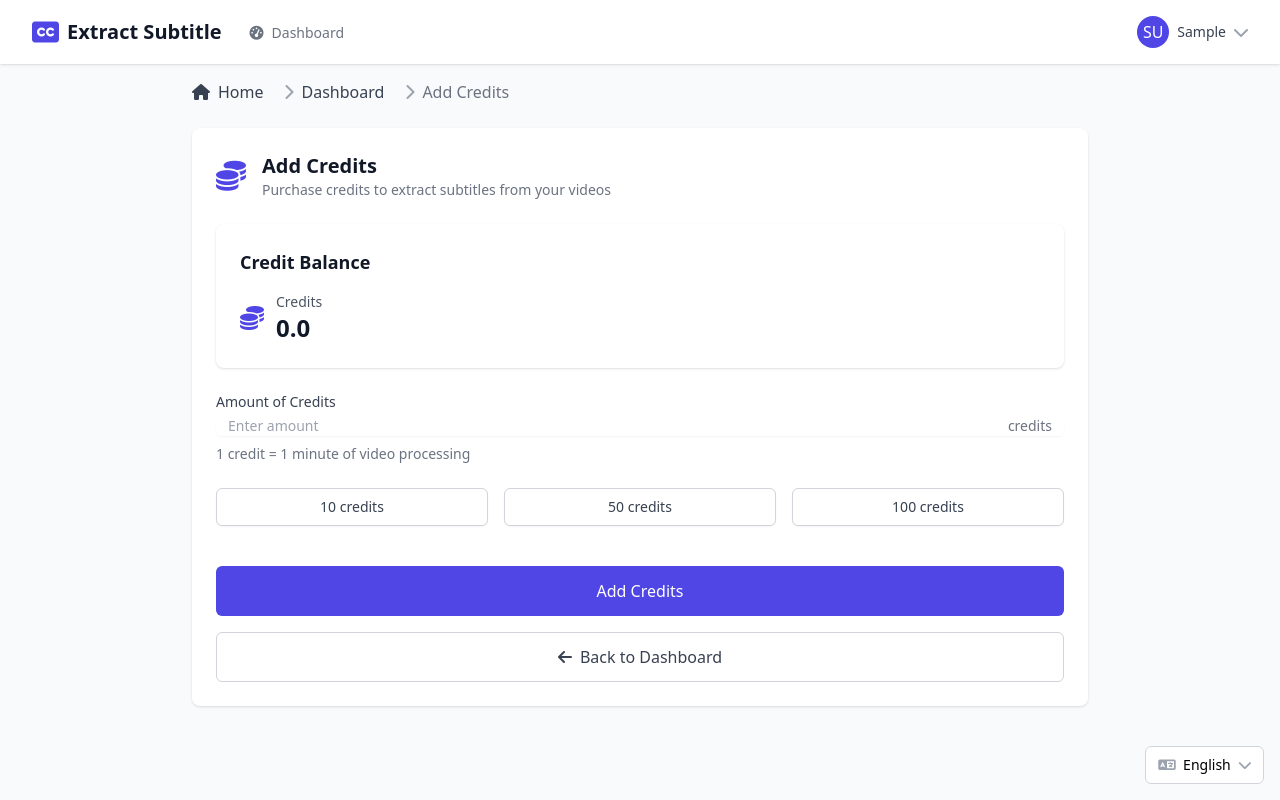
After one commit to mahenrique94/extract-subtitle, a Flask app: page /add-credits in a window 1280 px wide. The commit adds this page. Run offline with Flask 3, Linux system fonts and the light colour scheme; the visitor is signed in with stand-in values (Sample User, id 1); some libraries are stand-ins or nearby versions.

Commit message:
feat: credit balance

```diff
--- a/app/babel.py
+++ b/app/babel.py
@@ -1,5 +1,5 @@
 from flask import request, session, g
-from flask_babel import Babel
+from flask_babel import Babel, format_datetime
 from app.config.languages import SUPPORTED_LANGUAGES
 import logging
 
@@ -29,6 +29,9 @@ def get_locale():
 def configure_babel(app):
     babel.init_app(app, locale_selector=get_locale)
 
+    # Add format_datetime filter
+    app.jinja_env.filters['format_datetime'] = format_datetime
+
     @app.before_request
     def before_request():
         g.lang_code = get_locale()
--- a/app/main/routes.py
+++ b/app/main/routes.py
@@ -1,4 +1,4 @@
-from flask import Blueprint, render_template, request, send_from_directory, current_app, flash, redirect, url_for, jsonify, session
+from flask import Blueprint, render_template, request, send_from_directory, current_app, flash, redirect, url_for, jsonify, session, get_flashed_messages
 from flask_login import login_required, current_user
 import os
 import logging
@@ -8,7 +8,7 @@ from app.services.subtitle_extractor import SubtitleExtractor
 from app import db
 import threading
 from app import create_app
-from flask_babel import _
+from flask_babel import _, format_datetime
 from app.config.languages import SUPPORTED_LANGUAGES
 from datetime import datetime
 from werkzeug.utils import secure_filename
@@ -39,6 +39,15 @@ def dashboard():
     logger.debug('Accessing dashboard route')
     form = UploadForm()
 
+    # Get pagination parameters with defaults
+    page = request.args.get('page', 1, type=int)
+    per_page = request.args.get('per_page', 10, type=int)
+
+    # Get user's extractions with pagination
+    extractions = SubtitleExtraction.query.filter_by(user_id=current_user.id)\
+        .order_by(SubtitleExtraction.created_at.desc())\
+        .paginate(page=page, per_page=per_page, error_out=False)
+
     # Get available languages for the dropdown
     language_options = [
         {'value': 'en', 'label': _('English')},
@@ -60,103 +69,83 @@ def dashboard():
             # Initialize subtitle extractor
             extractor = SubtitleExtractor(current_app.config['UPLOAD_FOLDER'])
 
-            # Create extraction record first
+            # Get video duration and check credits
+            video_path = os.path.join(current_app.config['UPLOAD_FOLDER'], secure_filename(form.file.data.filename))
+            duration_seconds = extractor.get_video_duration(video_path)  # Already in seconds
+
+            # Calculate required credits (1 credit per minute)
+            required_credits = (duration_seconds / 60) + 1  # Round up to nearest minute
+
+            # Get user's credit balance
+            credit_balance = current_user.credit_balance or 0.0
+
+            logger.info(f"Video duration: {duration_seconds} seconds, Required credits: {required_credits}, User balance: {credit_balance}")
+
+            if credit_balance < required_credits:
+                error_message = _('Insufficient credits! You have {} credits, but need {} credits for this video. Please add more credits to continue.').format(
+                    credit_balance,
+                    required_credits
+                )
+                flash(error_message, 'error')
+                return jsonify({'error': error_message})
+
+            # Process the file
+            filename = secure_filename(form.file.data.filename)
+            file_path = os.path.join(current_app.config['UPLOAD_FOLDER'], filename)
+            form.file.data.save(file_path)
+
+            # Deduct credits from user's balance
+            current_user.credit_balance = credit_balance - required_credits
+            db.session.commit()
+
+            # Create extraction record
             extraction = SubtitleExtraction(
                 user_id=current_user.id,
-                original_filename='',  # Will be set after saving
-                srt_filename='',  # Will be set after processing
-                target_language='unknown',  # Will be updated with detected language
+                original_filename=filename,
+                target_language='unknown',
                 status='pending'
             )
             db.session.add(extraction)
             db.session.commit()
-            extraction_id = extraction.id
 
-            # Save the uploaded file
-            filename = secure_filename(form.file.data.filename)
-            file_path = os.path.join(current_app.config['UPLOAD_FOLDER'], filename)
-            form.file.data.save(file_path)
-
-            # Update extraction record with filename
-            extraction.original_filename = filename
-            db.session.commit()
-
-            # Start processing in background
-            def process_extraction():
-                app = create_app()
-                with app.app_context():
+            # Start background processing
+            def process_file(extraction_id):
+                with create_app().app_context():
                     try:
-                        # Get the extraction record
+                        # Get a fresh reference to the extraction object
                         extraction = SubtitleExtraction.query.get(extraction_id)
-                        if not extraction:
-                            logger.error(f"Extraction record not found: {extraction_id}")
-                            return
-
-                        # Update status to processing
-                        extraction.status = 'processing'
-                        extraction.progress = 0
+                        extractor = SubtitleExtractor(current_app.config['UPLOAD_FOLDER'])
+                        extractor.process_extraction(extraction_id)
+                    except Exception as e:
+                        logger.error(f"Error processing file: {str(e)}")
+                        # Get a fresh reference to update the status
+                        extraction = SubtitleExtraction.query.get(extraction_id)
+                        extraction.status = 'failed'
                         db.session.commit()
 
-                        # Extract subtitles using original audio language
-                        srt_filename, detected_language = extractor.extract_subtitles(file_path, extraction_id)
-
-                        # Update extraction record
-                        extraction.srt_filename = srt_filename
-                        extraction.target_language = detected_language  # Store the detected language
-                        extraction.status = 'completed'
-                        extraction.progress = 100
-                        extraction.completed_at = datetime.utcnow()
-                        db.session.commit()
-
-                        logger.info(f"Extraction completed successfully: {extraction_id}")
-                    except Exception as e:
-                        logger.error(f"Error processing extraction {extraction_id}: {str(e)}")
-                        try:
-                            extraction = SubtitleExtraction.query.get(extraction_id)
-                            if extraction:
-                                extraction.status = 'failed'
-                                extraction.error_message = str(e)
-                                db.session.commit()
-                        except Exception as inner_e:
-                            logger.error(f"Error updating failed status: {str(inner_e)}")
-
-            # Start background processing
-            thread = Thread(target=process_extraction)
-            thread.daemon = True
+            thread = Thread(target=process_file, args=(extraction.id,))
             thread.start()
 
             flash(_('File uploaded successfully. Extraction started.'), 'success')
-            return redirect(url_for('main.dashboard'))
+            return jsonify({'success': True})
 
         except Exception as e:
-            logger.error(f"Error in upload route: {str(e)}")
-            flash(_('An error occurred while processing your file.'), 'error')
-            return redirect(url_for('main.dashboard'))
-
-    for field, errors in form.errors.items():
-        for error in errors:
-            flash(f"{getattr(form, field).label.text}: {error}", 'error')
-
-    # Get pagination parameters
-    page = request.args.get('page', 1, type=int)
-    per_page = request.args.get('per_page', 10, type=int)
-
-    # Get user's extractions with pagination
-    pagination = SubtitleExtraction.query.filter_by(user_id=current_user.id)\
-        .order_by(SubtitleExtraction.created_at.desc())\
-        .paginate(page=page, per_page=per_page, error_out=False)
-
-    extractions = pagination.items
+            logger.error(f"Error processing upload: {str(e)}")
+            error_message = _('Error processing video file. Please try again.')
+            flash(error_message, 'error')
+            return jsonify({'error': error_message})
 
     return render_template('main/dashboard.html',
                          title=_('Dashboard'),
                          form=form,
-                         extractions=extractions,
                          language_options=language_options,
-                         current_language=session.get('language', 'en'),
+                         credit_balance=current_user.credit_balance or 0.0,
+                         extractions=extractions.items,
                          page=page,
                          per_page=per_page,
-                         total_pages=pagination.pages)
+                         total_pages=extractions.pages,
+                         has_next=extractions.has_next,
+                         has_prev=extractions.has_prev)
 
 @main.route('/download/<filename>')
 @login_required
@@ -293,3 +282,35 @@ def save_srt():
     except Exception as e:
         logger.error(f"Error saving SRT file: {str(e)}")
         return jsonify({'success': False, 'message': str(e)}), 500
+
+@main.route('/add-credits', methods=['GET', 'POST'])
+@login_required
+def add_credits():
+    """Handle credit purchase page and processing."""
+    if request.method == 'POST':
+        try:
+            # Get the amount of credits to add from the form
+            amount = float(request.form.get('amount', 0))
+
+            if amount <= 0:
+                flash(_('Please enter a valid amount of credits.'), 'error')
+                return redirect(url_for('main.add_credits'))
+
+            # Update user's credit balance
+            current_user.credit_balance = (current_user.credit_balance or 0.0) + amount
+            db.session.commit()
+
+            flash(_('Credits added successfully!'), 'success')
+            return redirect(url_for('main.dashboard'))
+
+        except ValueError:
+            flash(_('Please enter a valid number.'), 'error')
+            return redirect(url_for('main.add_credits'))
+        except Exception as e:
+            logger.error(f"Error adding credits: {str(e)}")
+            flash(_('An error occurred while adding credits. Please try again.'), 'error')
+            return redirect(url_for('main.add_credits'))
+
+    return render_template('main/add_credits.html',
+                         title=_('Add Credits'),
+                         credit_balance=current_user.credit_balance or 0.0)
--- a/app/templates/base.html
+++ b/app/templates/base.html
@@ -197,9 +197,18 @@
     {% with messages = get_flashed_messages(with_categories=true) %}
         {% if messages %}
             {% for category, message in messages %}
-                <div class="max-w-7xl mx-auto px-4 sm:px-6 lg:px-8 mt-4">
-                    <div class="rounded-md p-4 {% if category == 'error' %}bg-red-50 text-red-700{% else %}bg-green-50 text-green-700{% endif %}">
-                        {{ message }}
+                <div class="max-w-4xl mx-auto mt-4">
+                    <div class="rounded-md p-4 {% if category == 'error' %}bg-red-50 text-red-700 border border-red-200{% else %}bg-green-50 text-green-700 border border-green-200{% endif %} flex items-center">
+                        <div class="flex-shrink-0">
+                            {% if category == 'error' %}
+                                <i class="fas fa-exclamation-circle text-red-400 text-xl"></i>
+                            {% else %}
+                                <i class="fas fa-check-circle text-green-400 text-xl"></i>
+                            {% endif %}
+                        </div>
+                        <div class="ml-3">
+                            <p class="text-sm font-medium">{{ message }}</p>
+                        </div>
                     </div>
                 </div>
             {% endfor %}
--- /dev/null
+++ b/app/templates/main/add_credits.html
@@ -0,0 +1,114 @@
+{% extends "base.html" %}
+
+{% block content %}
+<div class="max-w-4xl mx-auto pb-12">
+    <nav class="flex mb-6" aria-label="Breadcrumb">
+        <ol class="inline-flex items-center space-x-1 md:space-x-3">
+            <li class="inline-flex items-center">
+                <a href="{{ url_for('main.index') }}" class="text-gray-700 hover:text-indigo-600 inline-flex items-center">
+                    <i class="fas fa-home mr-2"></i>
+                    {{ _('Home') }}
+                </a>
+            </li>
+            <li>
+                <div class="flex items-center">
+                    <i class="fas fa-chevron-right text-gray-400 mx-2"></i>
+                    <a href="{{ url_for('main.dashboard') }}" class="text-gray-700 hover:text-indigo-600">{{ _('Dashboard') }}</a>
+                </div>
+            </li>
+            <li aria-current="page">
+                <div class="flex items-center">
+                    <i class="fas fa-chevron-right text-gray-400 mx-2"></i>
+                    <span class="text-gray-500">{{ _('Add Credits') }}</span>
+                </div>
+            </li>
+        </ol>
+    </nav>
+
+    <div class="bg-white shadow rounded-lg p-6">
+        <div class="flex items-center mb-6">
+            <div class="flex-shrink-0">
+                <i class="fas fa-coins text-3xl text-indigo-600"></i>
+            </div>
+            <div class="ml-4">
+                <h2 class="text-xl font-semibold text-gray-900">{{ _('Add Credits') }}</h2>
+                <p class="text-sm text-gray-500">{{ _('Purchase credits to extract subtitles from your videos') }}</p>
+            </div>
+        </div>
+
+        <!-- Credit Balance -->
+        <div class="bg-white shadow rounded-lg p-6 mb-6">
+            <h2 class="text-lg font-semibold text-gray-900 mb-4">{{ _('Credit Balance') }}</h2>
+            <div class="flex items-center justify-between">
+                <div class="flex items-center">
+                    <i class="fas fa-coins text-indigo-600 text-2xl mr-3"></i>
+                    <div>
+                        <p class="text-sm text-gray-600">{{ _('Credits') }}</p>
+                        <p class="text-2xl font-bold text-gray-900">{{ credit_balance|default(0.0) }}</p>
+                    </div>
+                </div>
+            </div>
+        </div>
+
+        <!-- Credit Purchase Form -->
+        <form method="POST" class="space-y-6">
+            <div>
+                <label for="amount" class="block text-sm font-medium text-gray-700">{{ _('Amount of Credits') }}</label>
+                <div class="mt-1 relative rounded-md shadow-sm">
+                    <input type="number"
+                           name="amount"
+                           id="amount"
+                           min="1"
+                           step="1"
+                           required
+                           class="block w-full rounded-md border-gray-300 pl-3 pr-12 focus:border-indigo-500 focus:ring-indigo-500 sm:text-sm"
+                           placeholder="Enter amount">
+                    <div class="absolute inset-y-0 right-0 pr-3 flex items-center pointer-events-none">
+                        <span class="text-gray-500 sm:text-sm">{{ _('credits') }}</span>
+                    </div>
+                </div>
+                <p class="mt-2 text-sm text-gray-500">{{ _('1 credit = 1 minute of video processing') }}</p>
+            </div>
+
+            <!-- Quick Select Buttons -->
+            <div class="grid grid-cols-3 gap-4">
+                <button type="button"
+                        onclick="setAmount(10)"
+                        class="inline-flex justify-center items-center px-4 py-2 border border-gray-300 shadow-sm text-sm font-medium rounded-md text-gray-700 bg-white hover:bg-gray-50 focus:outline-none focus:ring-2 focus:ring-offset-2 focus:ring-indigo-500">
+                    10 {{ _('credits') }}
+                </button>
+                <button type="button"
+                        onclick="setAmount(50)"
+                        class="inline-flex justify-center items-center px-4 py-2 border border-gray-300 shadow-sm text-sm font-medium rounded-md text-gray-700 bg-white hover:bg-gray-50 focus:outline-none focus:ring-2 focus:ring-offset-2 focus:ring-indigo-500">
+                    50 {{ _('credits') }}
+                </button>
+                <button type="button"
+                        onclick="setAmount(100)"
+                        class="inline-flex justify-center items-center px-4 py-2 border border-gray-300 shadow-sm text-sm font-medium rounded-md text-gray-700 bg-white hover:bg-gray-50 focus:outline-none focus:ring-2 focus:ring-offset-2 focus:ring-indigo-500">
+                    100 {{ _('credits') }}
+                </button>
+            </div>
+
+            <div class="pt-4 flex flex-col gap-4">
+                <button type="submit"
+                class="w-full flex justify-center items-center px-4 py-3 border border-transparent text-base font-medium rounded-md text-white bg-indigo-600 hover:bg-indigo-700 focus:outline-none focus:ring-2 focus:ring-offset-2 focus:ring-indigo-500 transition-colors duration-200">
+                {{ _('Add Credits') }}
+            </button>
+            <a href="{{ url_for('main.dashboard') }}"
+               class="w-full flex justify-center items-center px-4 py-3 border border-gray-300 text-base font-medium rounded-md text-gray-700 bg-white hover:bg-gray-50 focus:outline-none focus:ring-2 focus:ring-offset-2 focus:ring-indigo-500 transition-colors duration-200">
+                <i class="fas fa-arrow-left mr-2"></i>
+                {{ _('Back to Dashboard') }}
+            </a>
+            </div>
+        </form>
+    </div>
+</div>
+{% endblock %}
+
+{% block scripts %}
+<script>
+function setAmount(amount) {
+    document.getElementById('amount').value = amount;
+}
+</script>
+{% endblock %}
```
Also changed, not shown: app/__init__.py (+6 -1 lines), app/models.py (+12 -0 lines), app/services/subtitle_extractor.py (+29 -0 lines), app/templates/main/dashboard.html (+85 -68 lines), migrations/versions/a22d7f627f7d_add_credit_balance_to_user_model.py (added, +32 -0 lines), app/translations/en/LC_MESSAGES/messages.po, app/translations/es/LC_MESSAGES/messages.po, app/translations/pt_BR/LC_MESSAGES/messages.po.
